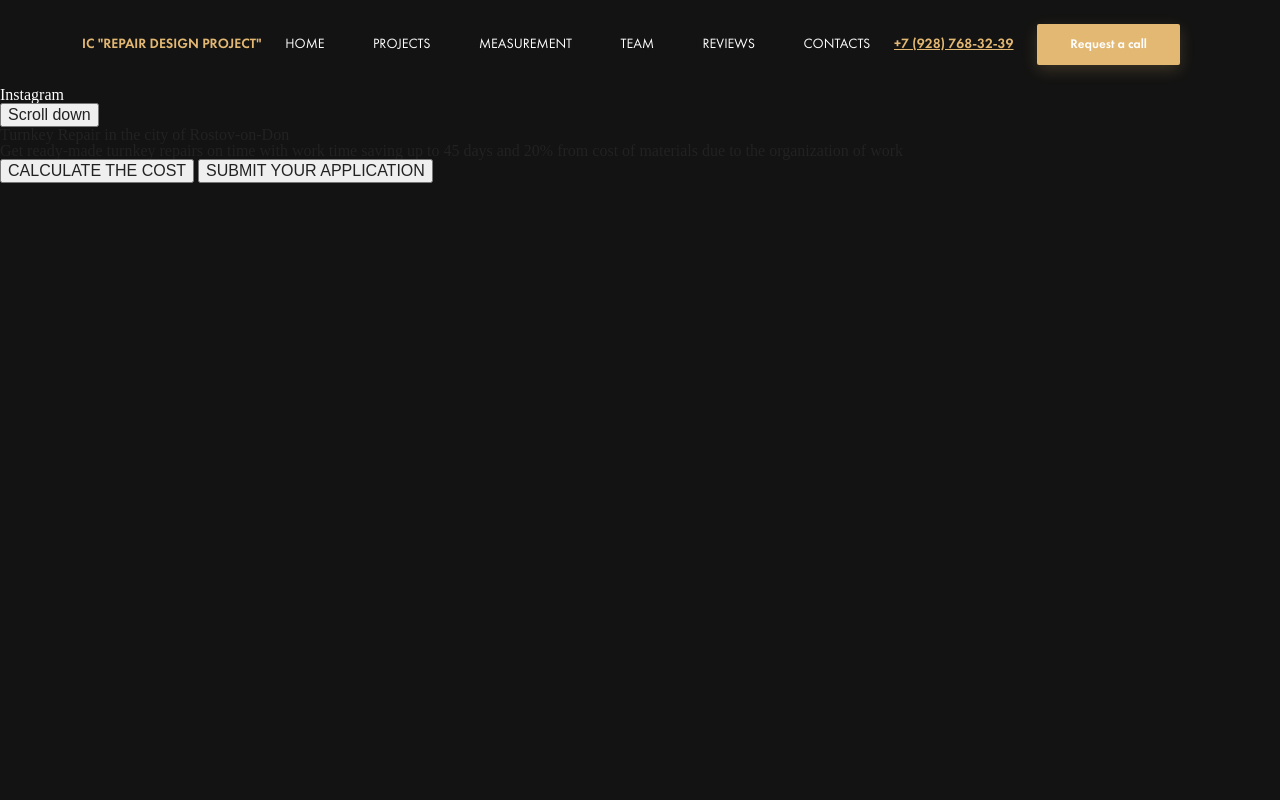
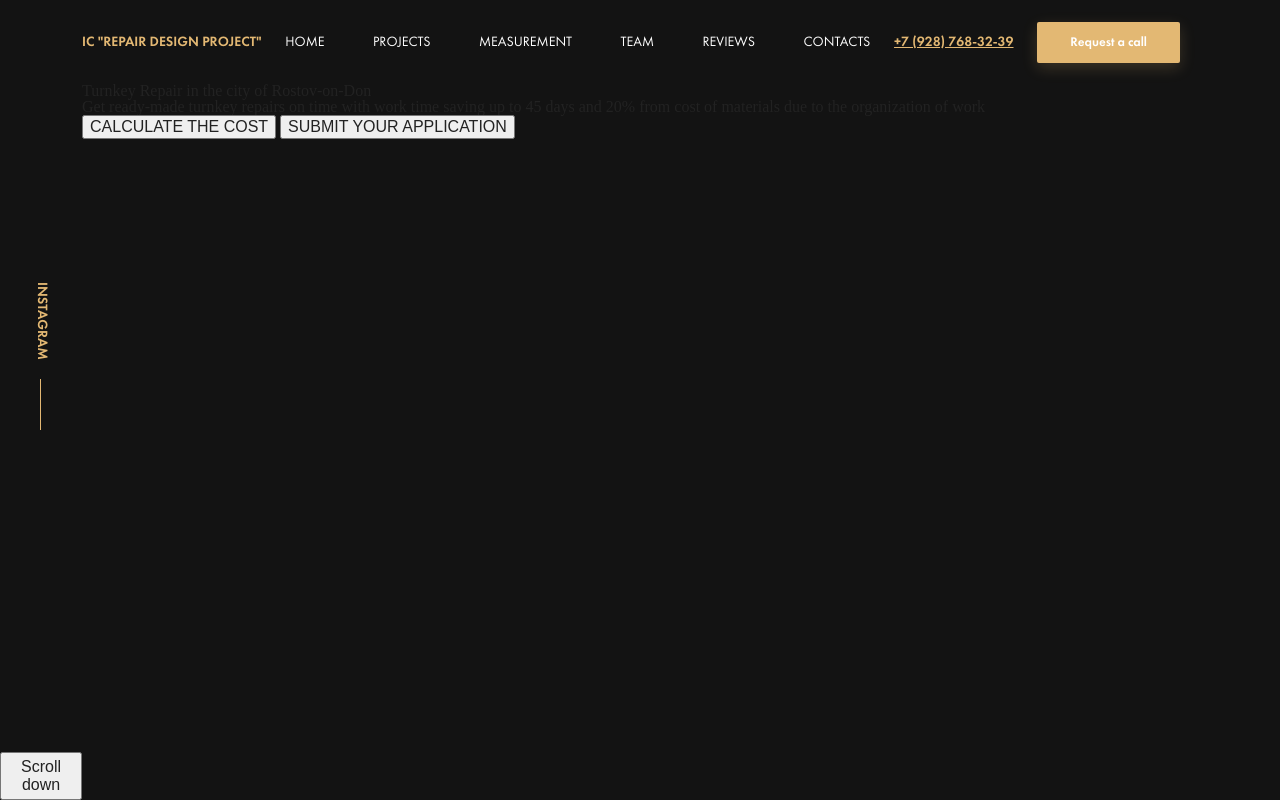
Before and after one commit to Negorizont/Repair-design-project, a website built with webpack: page index.html in a window 1280 px wide. Built offline with nearby package versions, Linux system fonts and the light colour scheme.

Commit message:
modified header

```diff
--- a/index.html
+++ b/index.html
@@ -24,10 +24,8 @@
     </nav>
 
     <div class="header--instagram">
-      <a href="" class="instagram--link">Instagram</a>
+      <a href="" class="instagram--link"><span>Instagram</span> <div class="inst-line"></div></a>
     </div>
-
-    <button class="header--scroll-btn">Scroll down</button>
 
     <div class="header--head">
       <h1  class="head--name">Turnkey Repair in the city of Rostov-on-Don</h1>
@@ -35,6 +33,8 @@
       <button class="head--calculate-btn">CALCULATE THE COST</button>
       <button class="head--submit-btn">SUBMIT YOUR APPLICATION</button>
     </div>
+
+    <button class="header--scroll-btn">Scroll down</button>
   </header>
 
 
--- a/src/style/scss/base/mixins.scss
+++ b/src/style/scss/base/mixins.scss
@@ -6,8 +6,8 @@
 }
 
 @mixin applyFont($fontFamily, $fontSize, $lineHeight, $textColor) {
-  font-family: $fontFamily !important;
-  font-size: $fontSize !important;
-  line-height: $lineHeight !important;
-  color: $textColor !important;
+  font-family: $fontFamily;
+  font-size: $fontSize;
+  line-height: $lineHeight;
+  color: $textColor;
 }
--- a/src/style/scss/layout/header.scss
+++ b/src/style/scss/layout/header.scss
@@ -1,14 +1,16 @@
 .header {
   height: 100vh;
+  display: grid;
+  grid-template-areas:
+    "n n n"
+    "i h h"
+    "b h h";
   grid-template-columns: 82px 165px 1fr;
-  grid-template-rows: 83px 1fr 48px;
+  grid-template-rows: 83px auto 48px;
   background-color: $black-bg-col;
 
   .header--nav {
-    grid-column-start: 1;
-    grid-column-end: 4;
-    grid-row-start: 1;
-    grid-row-end: 2;
+    grid-area: n;
     padding: 24px 100px 22px 82px;
     @include flexMix(row, space-between, center);
     text-align: center;
@@ -41,4 +43,30 @@
       box-shadow: 0px 5px 15px rgba(227, 184, 115, 0.2);
     }
   }
+
+  .header--instagram {
+    grid-area: i;
+
+    .instagram--link {
+      width: 148px;
+      @include flexMix(row, space-between, center);
+      transform: rotate(90deg) translate(265px, 33px);
+      @include applyFont('FuturaDemic', 14px, 16px, $gold-text-col);
+      text-transform: uppercase;
+
+      .inst-line {
+        width: 51px;
+        height: 0;
+        border-bottom: 1px solid $gold-text-col;
+      }
+    }
+  }
+
+  .header--head {
+    grid-area: h;
+  }
+
+  .header--scroll-btn {
+    grid-area: b;
+  }
 }
```
